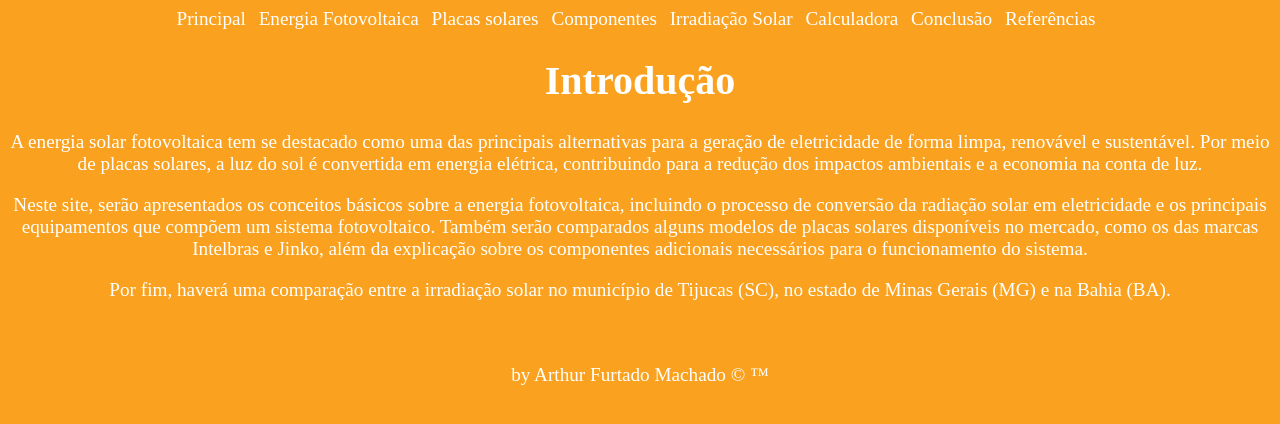
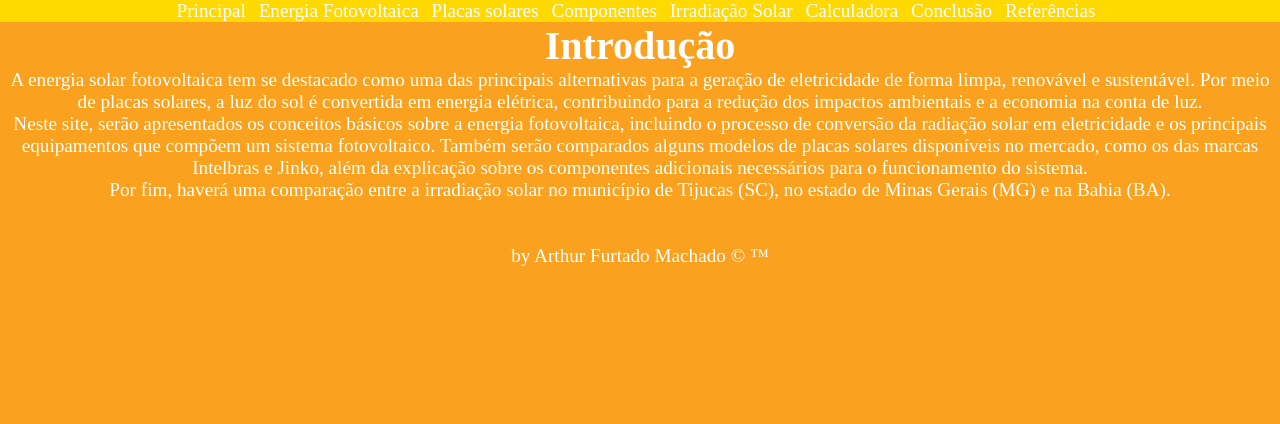
Before and after one commit to arthurmachado150/sistemas_fotovoltaicos, a plain HTML site: page index.html in a window 1280 px wide. Drawn offline with Linux system fonts and the light colour scheme.

Commit message:
Terceira versão

```diff
--- a/css/style.css
+++ b/css/style.css
@@ -1,8 +1,16 @@
+*{
+    margin: 0;
+}
+
 body{
     background-color: rgb(250, 162, 31);
     color: white;
     text-align: center;
     font-size: 1.2rem;
+}
+
+nav{
+    background-color: rgb(255, 217, 0);
 }
 
 nav a{
```
